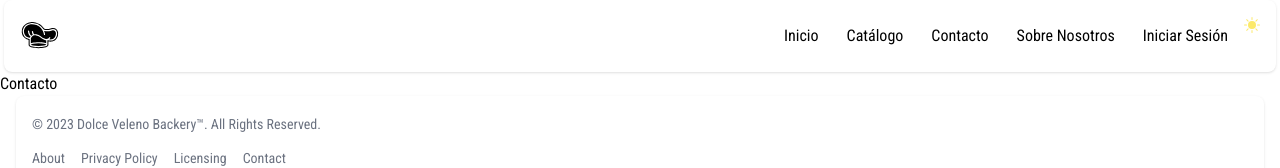
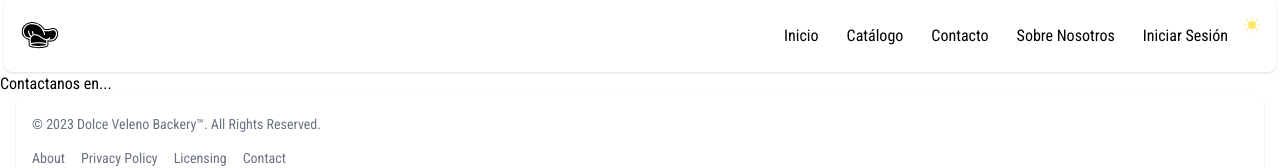
Before and after one commit to Owl-in-night/Dolce_Veleno_Bakery, a React (Vite) app: page /contacto in a window 1280 px wide. Shown: the top 168 px of the page. Built offline with nearby package versions, Linux system fonts and the light colour scheme; no server answers.

Commit message:
Decimo-noveno commit

```diff
--- a/src/pages/Contacto.jsx
+++ b/src/pages/Contacto.jsx
@@ -1,8 +1,8 @@
 import React from 'react'
 
-function Contacto() {
+function Contacto () {
   return (
-    <div>Contacto</div>
+    <div>Contactanos en...</div>
   )
 }
 export default Contacto
```
